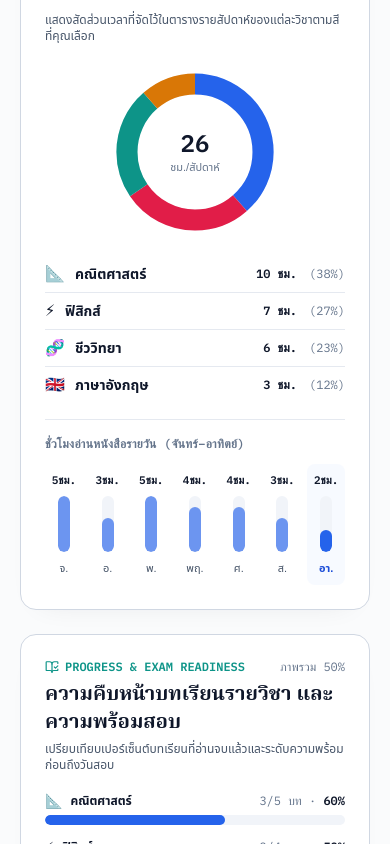
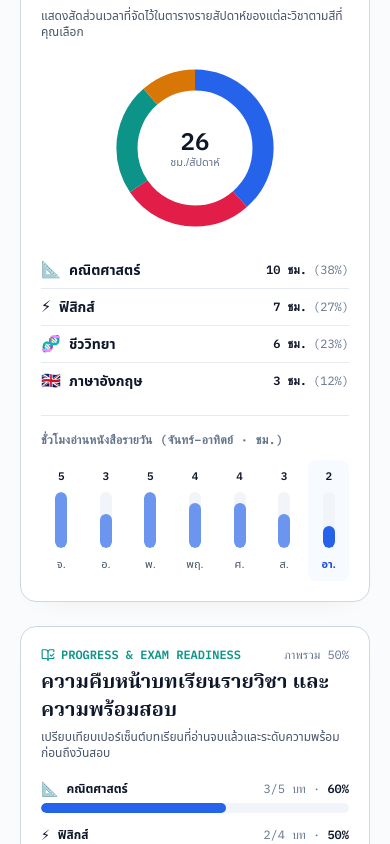
Before and after one commit to TeemWachirawit/StudyTable, a Next.js app: page /dashboard in a window 390 px wide. Shown: the part 1460-2304 px from the top of the page. Built offline with nearby package versions, Linux system fonts and the light colour scheme; no server answers; a web font is replaced by a local one.

Commit message:
fix(dashboard): prevent text overflow in donut chart card and daily breakdown

```diff
--- a/src/components/dashboard/DashboardBoard.tsx
+++ b/src/components/dashboard/DashboardBoard.tsx
@@ -245,11 +245,11 @@ export function DashboardBoard() {
         {/* ───────── 2. Visual Analytics Charts ───────── */}
         <div className="grid gap-6 lg:grid-cols-2">
           {/* Chart A: Donut Chart — Study Hours Share by Subject */}
-          <section className="flex flex-col rounded-2xl border border-line-strong bg-sheet p-6 shadow-[0_12px_28px_-22px_rgba(15,23,42,0.12)]">
+          <section className="flex min-w-0 flex-col overflow-hidden rounded-2xl border border-line-strong bg-sheet p-5 shadow-[0_12px_28px_-22px_rgba(15,23,42,0.12)] sm:p-6">
             <div>
-              <div className="flex items-center justify-between gap-2">
+              <div className="flex flex-wrap items-center justify-between gap-2">
                 <span className="inline-flex items-center gap-1.5 font-mono text-xs font-semibold text-terracotta uppercase">
-                  <PieChart className="h-3.5 w-3.5" />
+                  <PieChart className="h-3.5 w-3.5 shrink-0" />
                   Study Time Distribution
                 </span>
                 <span className="font-mono text-xs text-ink-muted">
@@ -270,7 +270,7 @@ export function DashboardBoard() {
               </div>
             ) : (
               <>
-                <div className="mt-5 grid items-center gap-6 sm:grid-cols-[11.5rem_1fr]">
+                <div className="mt-5 grid items-center gap-6 sm:grid-cols-[11rem_minmax(0,1fr)]">
                   <DonutChart
                     segments={analytics.subjectStats.map((item) => ({
                       id: item.subject.id,
@@ -281,15 +281,15 @@ export function DashboardBoard() {
                     totalHours={analytics.totalHours}
                   />
 
-                  <ul className="divide-y divide-line">
+                  <ul className="min-w-0 divide-y divide-line">
                     {analytics.subjectStats.map(({ subject, hours, hourSharePct, color }) => (
                       <li
                         key={subject.id}
-                        className="flex items-center justify-between gap-3 py-2 text-sm first:pt-0 last:pb-0"
+                        className="flex min-w-0 items-center justify-between gap-2 py-2 text-sm first:pt-0 last:pb-0"
                       >
-                        <div className="flex min-w-0 items-center gap-2.5">
+                        <div className="flex min-w-0 flex-1 items-center gap-2">
                           {subject.emoji ? (
-                            <span className="text-base leading-none select-none">{subject.emoji}</span>
+                            <span className="shrink-0 text-base leading-none select-none">{subject.emoji}</span>
                           ) : (
                             <span
                               className="h-3 w-3 shrink-0 rounded-full shadow-2xs"
@@ -298,9 +298,9 @@ export function DashboardBoard() {
                           )}
                           <span className="truncate font-semibold text-ink">{subject.name}</span>
                         </div>
-                        <div className="flex shrink-0 items-center gap-2 font-mono text-xs">
+                        <div className="flex shrink-0 items-center gap-1.5 font-mono text-xs whitespace-nowrap">
                           <span className="font-semibold text-ink">{hours} ชม.</span>
-                          <span className="w-10 text-right text-ink-muted">({hourSharePct}%)</span>
+                          <span className="text-ink-muted">({hourSharePct}%)</span>
                         </div>
                       </li>
                     ))}
@@ -310,9 +310,9 @@ export function DashboardBoard() {
                 {/* Daily study hours breakdown (Mon-Sun) */}
                 <div className="mt-6 border-t border-line pt-4">
                   <p className="mb-3 font-mono text-xs font-semibold tracking-wide text-ink-muted uppercase">
-                    ชั่วโมงอ่านหนังสือรายวัน (จันทร์–อาทิตย์)
+                    ชั่วโมงอ่านหนังสือรายวัน (จันทร์–อาทิตย์ · ชม.)
                   </p>
-                  <div className="grid grid-cols-7 gap-1.5">
+                  <div className="grid grid-cols-7 gap-1 sm:gap-1.5">
                     {analytics.hoursByDay.map(({ dayName, dayIdx, hours }) => {
                       const heightPct =
                         hours > 0 ? Math.max(18, Math.round((hours / analytics.maxDayHours) * 100)) : 0;
@@ -321,12 +321,12 @@ export function DashboardBoard() {
                         <div
                           key={dayName}
                           className={cn(
-                            "flex flex-col items-center rounded-lg px-1 py-2",
+                            "flex min-w-0 flex-col items-center rounded-lg px-0.5 py-2 sm:px-1",
                             isToday && "bg-terracotta-tint/50"
                           )}
                         >
-                          <span className="font-mono text-[11px] font-semibold text-ink">
-                            {hours > 0 ? `${hours}ชม.` : "–"}
+                          <span className="max-w-full truncate font-mono text-[11px] font-semibold text-ink">
+                            {hours > 0 ? hours : "–"}
                           </span>
                           <div className="my-2 flex h-14 w-3 items-end overflow-hidden rounded-full bg-paper-deep">
                             <div
@@ -355,11 +355,11 @@ export function DashboardBoard() {
           </section>
 
           {/* Chart B: Subject Progress Comparison & Exam Readiness */}
-          <section className="flex flex-col rounded-2xl border border-line-strong bg-sheet p-6 shadow-[0_12px_28px_-22px_rgba(15,23,42,0.12)]">
+          <section className="flex min-w-0 flex-col overflow-hidden rounded-2xl border border-line-strong bg-sheet p-5 shadow-[0_12px_28px_-22px_rgba(15,23,42,0.12)] sm:p-6">
             <div>
-              <div className="flex items-center justify-between gap-2">
+              <div className="flex flex-wrap items-center justify-between gap-2">
                 <span className="inline-flex items-center gap-1.5 font-mono text-xs font-semibold text-sage uppercase">
-                  <BookOpenCheck className="h-3.5 w-3.5" />
+                  <BookOpenCheck className="h-3.5 w-3.5 shrink-0" />
                   Progress & Exam Readiness
                 </span>
                 <span className="font-mono text-xs text-ink-muted">
@@ -381,20 +381,20 @@ export function DashboardBoard() {
                   </p>
                 ) : (
                   analytics.subjectStats.map(({ subject, progress, color }) => (
-                    <div key={subject.id}>
-                      <div className="mb-1.5 flex items-center justify-between text-xs">
-                        <span className="flex items-center gap-2 font-semibold text-ink">
+                    <div key={subject.id} className="min-w-0">
+                      <div className="mb-1.5 flex items-center justify-between gap-2 text-xs">
+                        <span className="flex min-w-0 items-center gap-2 font-semibold text-ink">
                           {subject.emoji ? (
-                            <span className="text-sm leading-none select-none">{subject.emoji}</span>
+                            <span className="shrink-0 text-sm leading-none select-none">{subject.emoji}</span>
                           ) : (
                             <span
-                              className="h-2.5 w-2.5 rounded-full"
+                              className="h-2.5 w-2.5 shrink-0 rounded-full"
                               style={{ backgroundColor: color.hex }}
                             />
                           )}
-                          {subject.name}
+                          <span className="truncate">{subject.name}</span>
                         </span>
-                        <span className="font-mono text-ink-muted">
+                        <span className="shrink-0 font-mono text-ink-muted whitespace-nowrap">
                           {progress.done}/{progress.total} บท ·{" "}
                           <strong className="text-ink">{progress.pct}%</strong>
                         </span>
@@ -1033,9 +1033,11 @@ function DonutChart({
             );
           })}
       </svg>
-      <div className="pointer-events-none absolute inset-0 flex flex-col items-center justify-center text-center">
-        <span className="font-mono text-2xl font-bold text-ink">{totalHours}</span>
-        <span className="text-[11px] font-medium text-ink-muted">ชม./สัปดาห์</span>
+      <div className="pointer-events-none absolute inset-0 flex flex-col items-center justify-center px-6 text-center">
+        <span className="max-w-full truncate font-mono text-2xl leading-tight font-bold text-ink">
+          {totalHours}
+        </span>
+        <span className="text-[11px] leading-tight font-medium text-ink-muted">ชม./สัปดาห์</span>
       </div>
     </div>
   );
```
